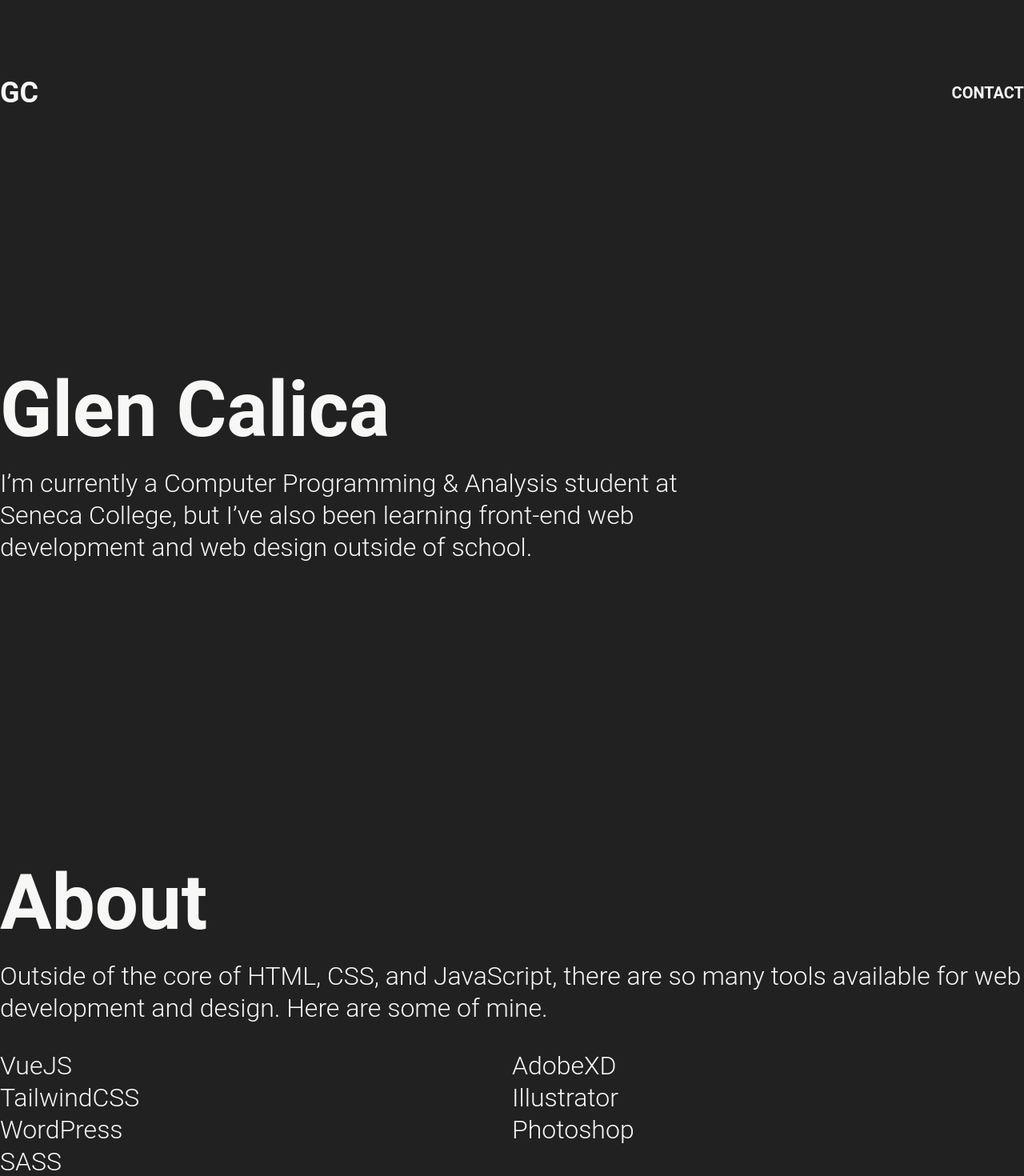
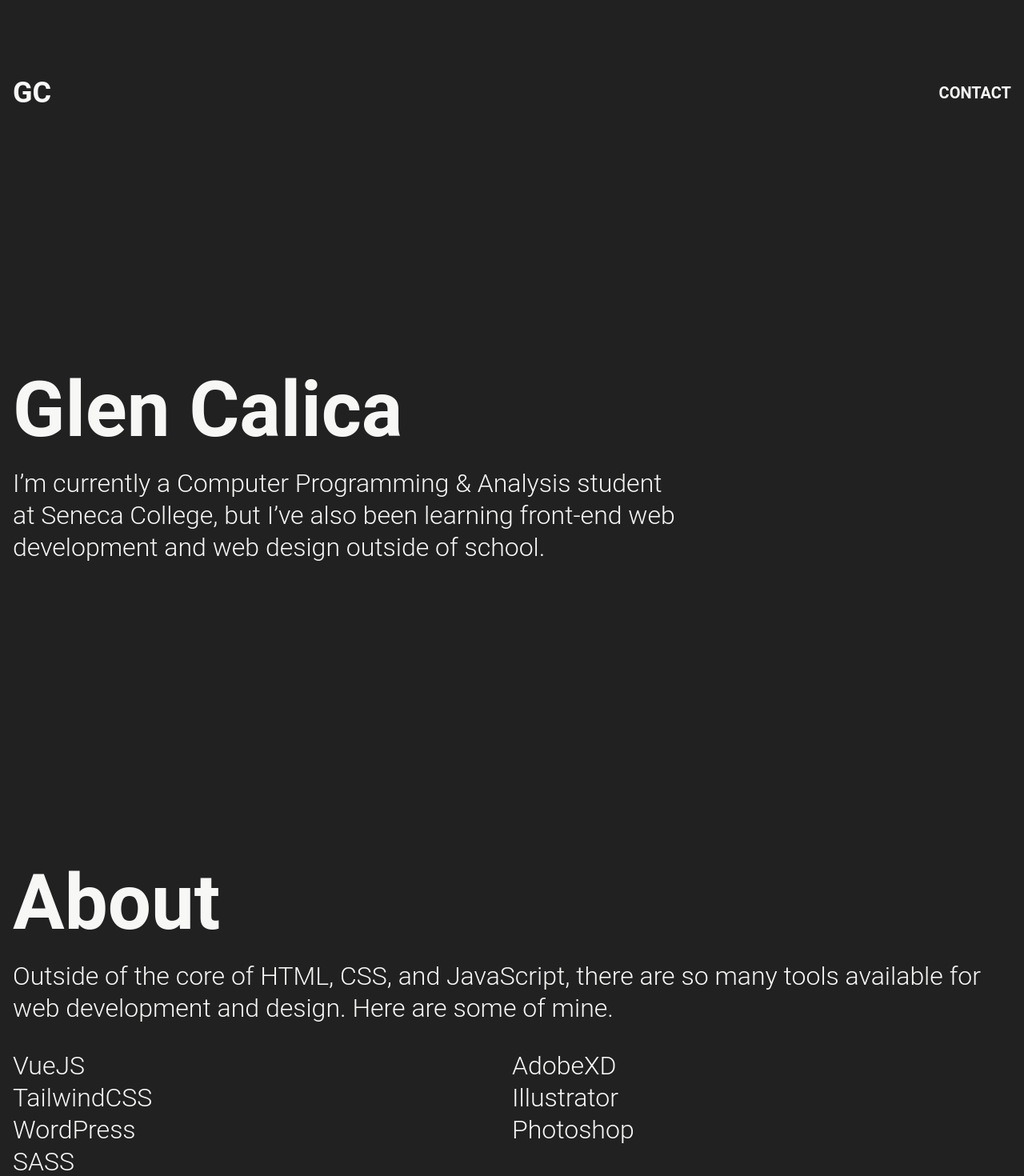
Before and after one commit to GlenCalica/vue-portfolio, a Vue app: page / in a window 1280 px wide. Shown: the top 1470 px of the page at 80% size. Built offline with nearby package versions, Linux system fonts and the light colour scheme.

Commit message:
small x padding fix on sections

```diff
--- a/src/App.vue
+++ b/src/App.vue
@@ -1,5 +1,6 @@
 <template>
-   <div class="flex flex-wrap justify-center bg-custom-gray">
+   <transition name="fade" appear>
+      <div class="flex flex-wrap justify-center">
          <div class="container">
             <the-navbar></the-navbar>
             <the-header></the-header>
@@ -8,6 +9,7 @@
          </div>
          <the-footer></the-footer>
       </div>
+   </transition>
 </template>
 
 <script>
@@ -27,3 +29,9 @@ export default {
    }
 }
 </script>
+
+<style scoped>
+.main {
+   min-width: 91vw;
+}
+</style>
--- a/src/components/UI/BaseCard.vue
+++ b/src/components/UI/BaseCard.vue
@@ -1,5 +1,5 @@
 <template>
-   <div class="card bg-custom-white shadow-xl px-64 py-16 flex flex-col justify-between">
+   <div class="card bg-custom-white shadow-xl px-64 py-16 flex flex-col justify-between md:px-32">
       <div>
          <h1 class="text-custom-gray font-medium">{{ title }}</h1>
          <div class="text-custom-gray">
--- a/src/components/layouts/TheAbout.vue
+++ b/src/components/layouts/TheAbout.vue
@@ -1,5 +1,5 @@
 <template>
-   <section class="min-h-screen flex flex-col justify-end py-24">
+   <section class="min-h-screen flex flex-col justify-end py-24 px-4">
       <h1>About</h1>
       <p>Outside of the core of HTML, CSS, and JavaScript, there are so many tools available for web development and design. Here are some of mine.</p>
       <div class="flex py-8">
--- a/src/components/layouts/TheHeader.vue
+++ b/src/components/layouts/TheHeader.vue
@@ -1,5 +1,5 @@
 <template>
-   <section class="min-h-screen flex flex-col justify-end py-24">
+   <section class="min-h-screen flex flex-col justify-end py-24 px-4">
       <h1>Glen Calica</h1>
       <p class="w-2/3">I’m currently a Computer Programming & Analysis student at Seneca College, but I’ve also been learning front-end web development and web design outside of school.</p>
    </section>
--- a/src/components/layouts/TheNavbar.vue
+++ b/src/components/layouts/TheNavbar.vue
@@ -1,5 +1,5 @@
 <template>
-   <section class="container fixed flex justify-between pt-24 z-10">
+   <section class="container fixed flex justify-between pt-24 z-10 px-4">
       <h1 class="text-4xl font-bold">GC</h1>
       <p class="text-xl font-bold self-center cursor-pointer" @click="toggleCard">CONTACT</p>
    </section>
--- a/src/components/layouts/TheProjects.vue
+++ b/src/components/layouts/TheProjects.vue
@@ -1,5 +1,5 @@
 <template>
-   <section class="min-h-screen flex flex-col justify-center py-24">
+   <section class="min-h-screen flex flex-col justify-center py-24 px-4">
       <h1>Projects</h1>
       <ul>
          <project-item
--- a/src/components/templates/ProjectDetails.vue
+++ b/src/components/templates/ProjectDetails.vue
@@ -1,11 +1,11 @@
 <template>
-   <div class="flex my-8">
-      <div class="w-5/12 mr-4">
+   <div class="flex my-8 md:flex-wrap md:justify-center md:mt-4">
+      <div class="w-5/12 mr-4 md:mb-4">
          <img class="w-full h-auto border-custom-gray border-4" :src="require(`../../assets/images/${image}`)" :alt="`Screenshot of ${name}`">
       </div>
-      <p class="w-7/12 text-xl">{{ description }}</p>
+      <p class="w-7/12 text-xl md:w-full">{{ description }}</p>
    </div>
-   <p class="mt-4 text-2xl">Made with
+   <p class="mt-4 text-2xl md:w-full">Made with
       <span class="font-bold">{{ tools }}</span>
    </p>
    <p v-if="github" class="text-2xl my-4"><a :href="github" target="_blank" class="font-bold hover:bg-custom-mint transition-colors">Link</a> to Github repository</p>
--- a/src/index.css
+++ b/src/index.css
@@ -3,10 +3,15 @@
 @tailwind components;
 @tailwind utilities;
 
+* {
+   box-sizing: border-box;
+}
+
 /* General Font Styles */
 
 html {
    color: #f7f7f6;
+   background-color: #212121;
 }
 
 html h1 {
```
Also changed, not shown: TODO.txt. Lines whose indentation alone changed are shown as unchanged.
